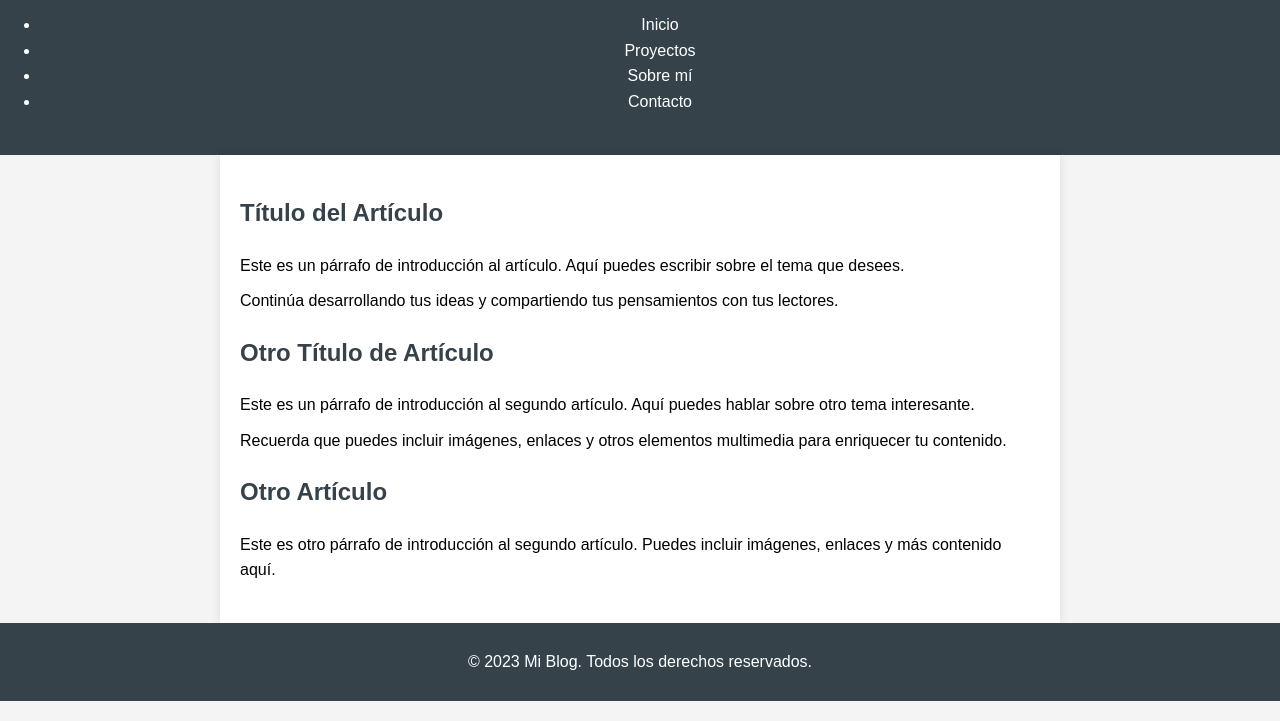
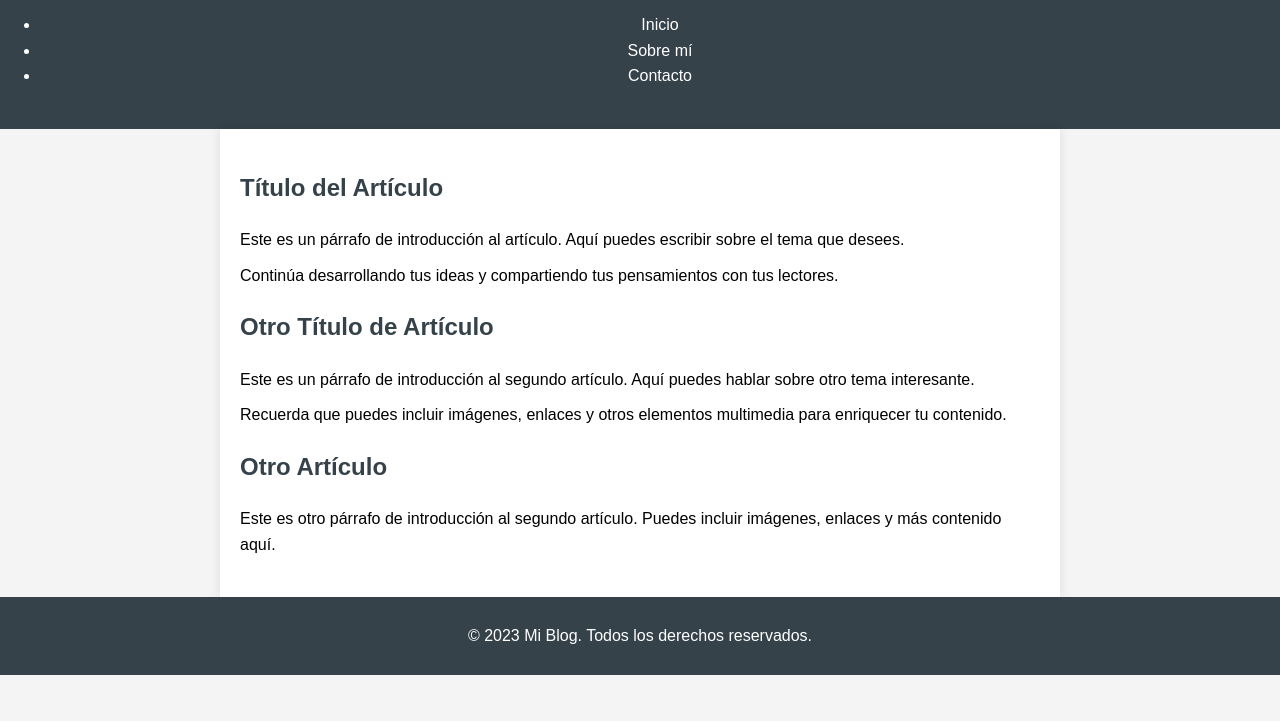
Before and after one commit to candyarossi/ejemplo, a plain HTML site: page index.html in a window 1280 px wide. Shown: the part 79-800 px from the top of the page. Drawn offline with Linux system fonts and the light colour scheme.

Commit message:
Primer cambio

```diff
--- a/index.html
+++ b/index.html
@@ -12,7 +12,6 @@
         <nav>
             <ul>
                 <li><a href="#">Inicio</a></li>
-                <li><a href="#">Proyectos</a></li>
                 <li><a href="#">Sobre mí</a></li>
                 <li><a href="#">Contacto</a></li>
             </ul>
```
